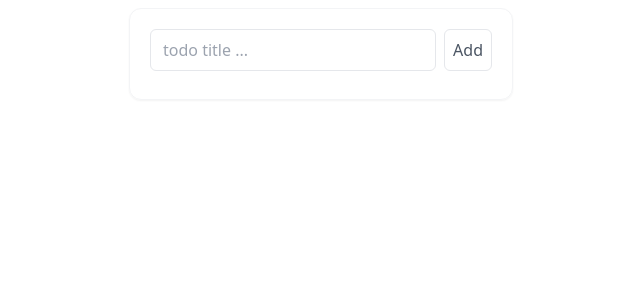
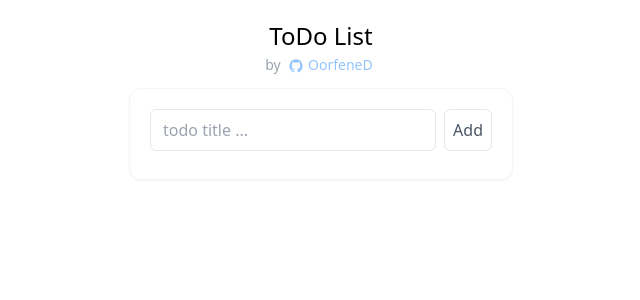
Before and after one commit to OorfeneD/nuxt-todos, a Nuxt app: page / in a window 1280 px wide. Shown: the top 300 px of the page, without its empty margins (319-959 px from the left). Built offline with nearby package versions, Linux system fonts and the light colour scheme.

Commit message:
new: header title with github profile link.
links to *OorfeneD* profile page on **GitHub**

```diff
--- a/pages/index.vue
+++ b/pages/index.vue
@@ -1,8 +1,16 @@
 <template>
   <div class="w-screen min-h-screen flex flex-col items-center px-10 py-2">
-  <div class=" w-96 rounded-xl border border-gray-100 shadow-sm p-5">
-    <add-todo @error="showError" @addtodo="_addTodo" />
-    <todo-list @removetodo="_removeTodo" @updatetodo="_updateTodo" />
+    <div class="py-3 px-2">
+      <h1 class="w-full text-center text-2xl">
+        ToDo List
+      </h1>
+      <span class="text-gray-400 text-sm">
+        by <a href="https://github.com/OorfeneD" class="text-blue-300 hover:bg-gray-100 p-1 rounded" title="GitHub OorfeneD"><icon github /> OorfeneD</a>
+      </span>
+    </div>
+    <div class=" w-96 rounded-xl border border-gray-100 shadow-sm p-5">
+      <add-todo @error="showError" @addtodo="_addTodo" />
+      <todo-list @removetodo="_removeTodo" @updatetodo="_updateTodo" />
     </div>
   </div>
 </template>
@@ -10,9 +18,10 @@
 <script>
 import { mapActions } from 'vuex'
 import AddTodo from '~/components/AddTodo.vue'
+import Icon from '~/components/Icon.vue'
 import TodoList from '~/components/TodoList.vue'
 export default {
-  components: { AddTodo, TodoList },
+  components: { AddTodo, TodoList, Icon },
   methods: {
     ...mapActions(['addTodo', 'removeTodo', 'updateTodo']),
     showError (event) {
```
